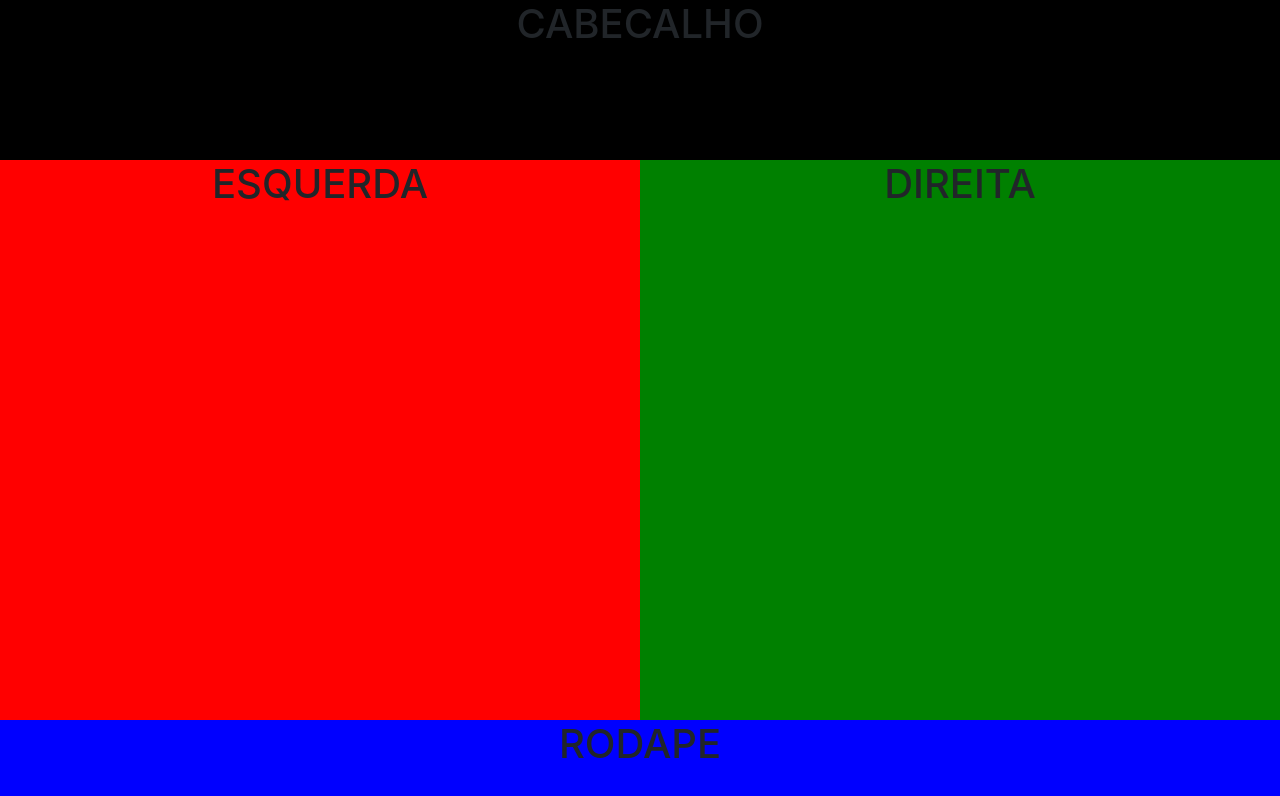
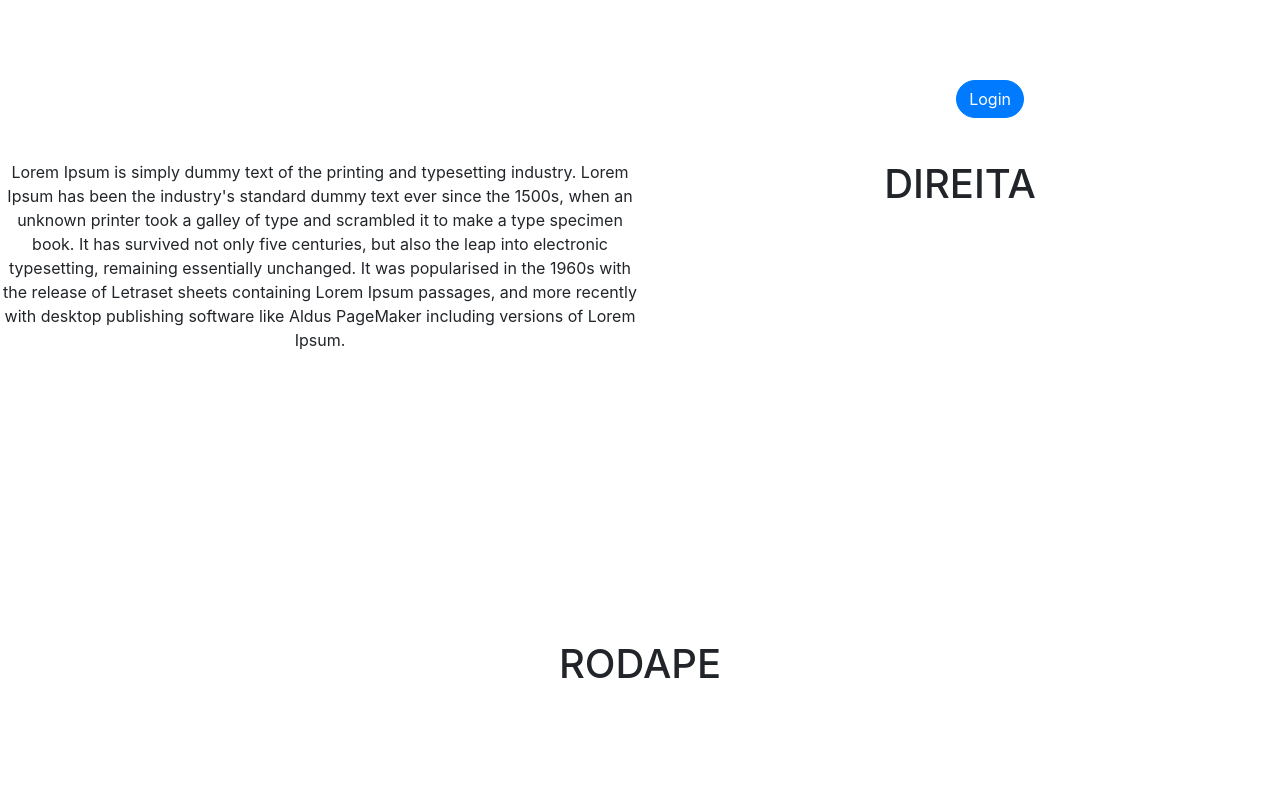
Before and after one commit to WelersonLuiz/epopet-front-end, a React (Create React App) app: page / in a window 1280 px wide. Shown: the top 796 px of the page. Built offline with nearby package versions, Linux system fonts and the light colour scheme.

Commit message:
testes landingpage

```diff
--- a/src/pages/LandingPage.css
+++ b/src/pages/LandingPage.css
@@ -4,33 +4,45 @@
     width: 100%;
     height: 20%;
     float: top;
-    background-color: black;
 }
 
 .no_login_esquerda {
     position: absolute;
     top: 20%;
-    left:0%;
+    left: 0%;
     width: 50%;
-    height: 70%;
+    height: 60%;
     float: left;
-    background-color: red;
 }
+
+.no_login_esquerda_texto {
+    align-items: center;
+    background-color:red;
+    text-align: justify;
+}
+
 .no_login_direita {
     position: absolute;
     top: 20%;
     right: 0%;
     width: 50%;
-    height: 70%;
+    height: 60%;
     float: right;
-    background-color: green;
+
+
 }
 
 .no_login_rodape {
     position: absolute;
     bottom: 0%;
     width: 100%;
-    height: 10%;
+    height: 20%;
     float: bottom;
-    background-color: blue;
 }
+
+.no_login_cabecalho_botao_login {
+    position: absolute;
+    top: 50%;
+    right: 20%;
+    border-radius: 25px;
+}
--- a/src/pages/LandingPage.jsx
+++ b/src/pages/LandingPage.jsx
@@ -13,11 +13,16 @@
         super(props);
     }
 
+    GoToLogin = (e) => {
+        this.props.history.push("/login")
+    }
+
     render(){
         return(
             <div>
                 <div className='no_login_cabecalho'>
-                    <h1>CABECALHO</h1>
+
+                    <Button className='no_login_cabecalho_botao_login' onClick={this.GoToLogin}>Login</Button>
 
                 </div>
                 <div className='no_login_rodape'>
@@ -25,7 +30,17 @@
 
                 </div>
                 <div className='no_login_esquerda'>
-                    <h1>ESQUERDA</h1>
+                    <p>Lorem Ipsum is simply dummy
+                       text of the printing and typesetting industry.
+                       Lorem Ipsum has been the industry's standard dummy
+                       text ever since the 1500s, when an unknown printer
+                       took a galley of type and scrambled it to make a type
+                       specimen book. It has survived not only five centuries,
+                       but also the leap into electronic typesetting, remaining
+                       essentially unchanged. It was popularised in the 1960s with the
+                       release of Letraset sheets containing Lorem Ipsum passages,
+                       and more recently with desktop publishing software like Aldus
+                       PageMaker including versions of Lorem Ipsum.</p>
                 </div>
                 <div className='no_login_direita'>
                     <h1>DIREITA</h1>
```
Lines whose indentation alone changed are shown as unchanged.
